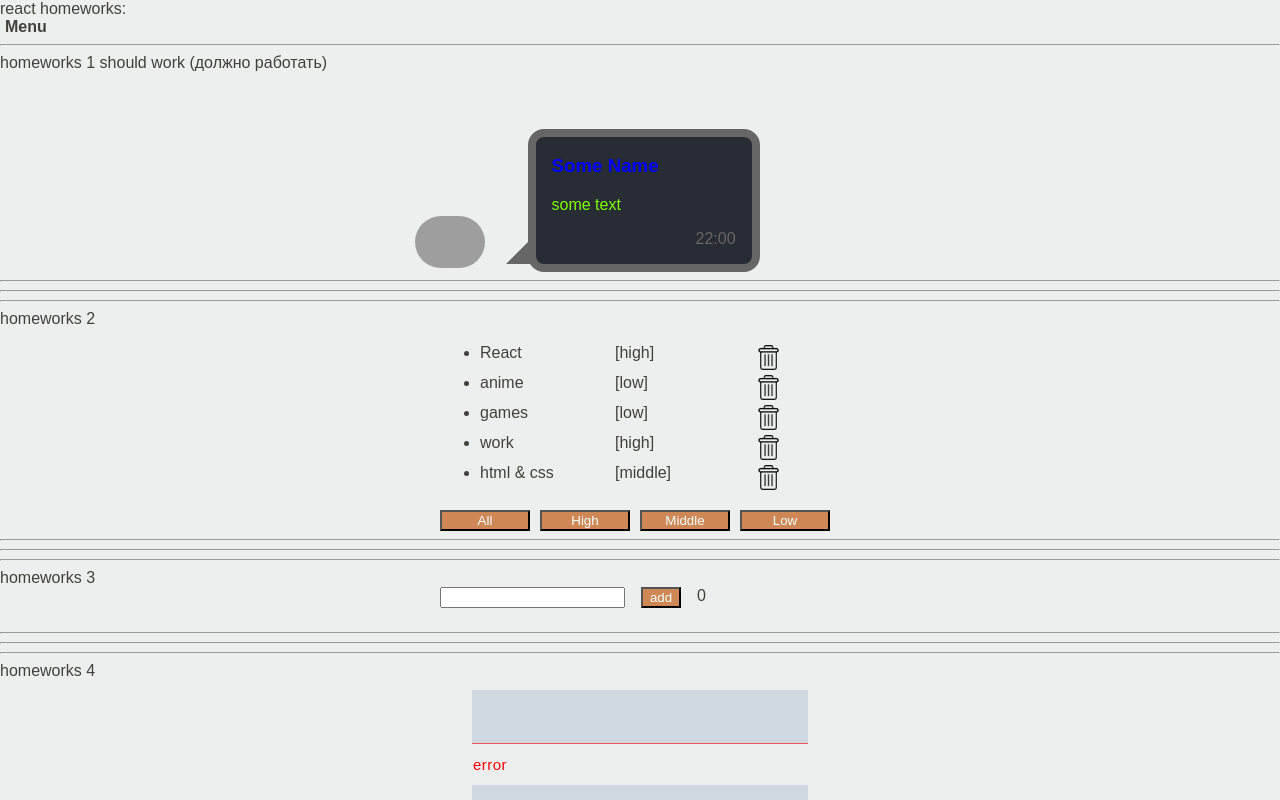
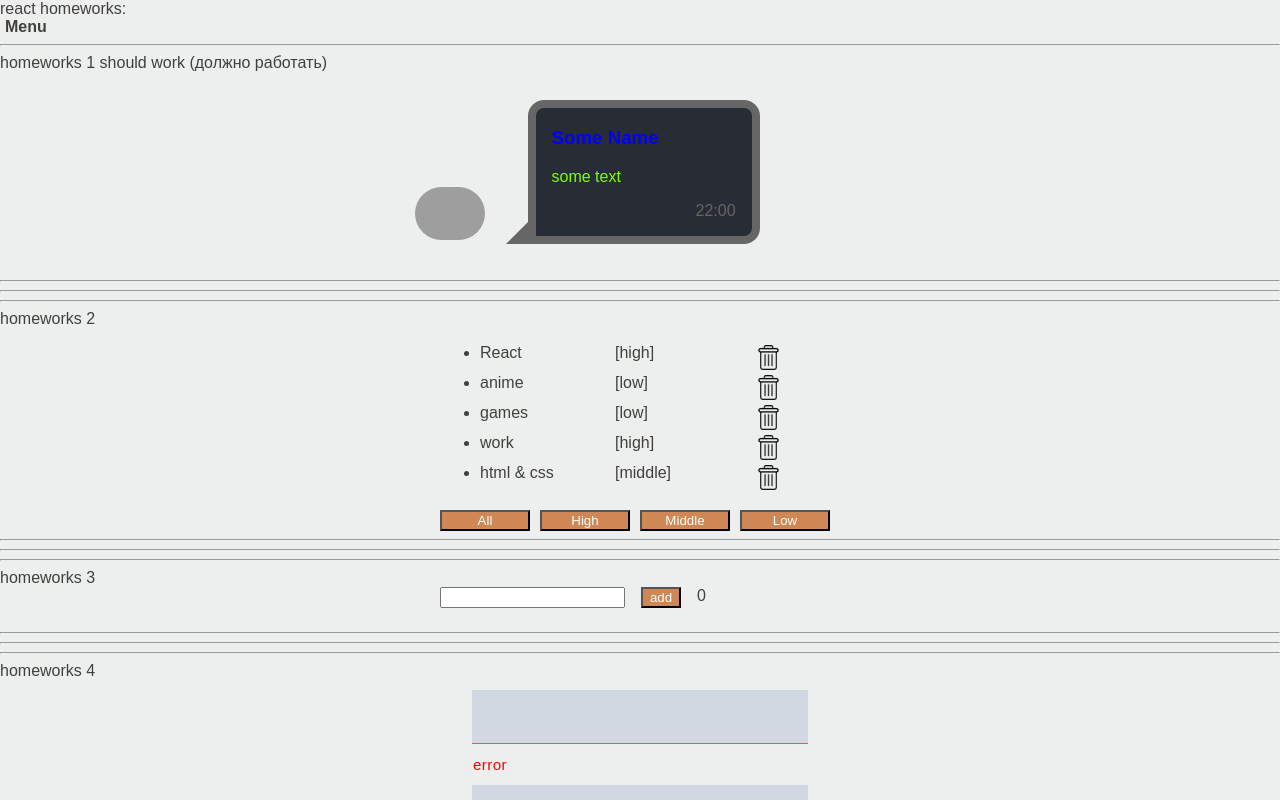
Before and after one commit to mr-Freeman-S/homework, a React (Create React App) app: page /#/pre-junior in a window 1280 px wide. Shown: the top 800 px of the page. Built offline with nearby package versions, Linux system fonts and the light colour scheme; grey boxes are pictures that could not be loaded.

Commit message:
refactor 1HM

```diff
--- a/src/p2-homeworks/h1/Message.module.css
+++ b/src/p2-homeworks/h1/Message.module.css
@@ -15,16 +15,16 @@ width: 70px;
     max-width: 200px;
     background-color: #282c34;
     border: 8px solid #666;
-    border-radius: 1em;
+    border-radius: 1em 1em 1em 0;
     padding-left: 1em;
 }
-.message:before {
+.message:before { /* не получилось добавить svg */
     content: ' ';
     position: absolute;
     width: 0;
     height: 0;
     left: -30px;
-    bottom: 0;
+    bottom: -8px;
     border: 15px solid transparent; border-right: 15px solid #666; border-bottom: 15px solid #666;
 }
 h3 {
--- a/src/p2-homeworks/h1/Message.tsx
+++ b/src/p2-homeworks/h1/Message.tsx
@@ -17,6 +17,13 @@ function Message(props: MessageType) {
                 <p>{props.message}</p>
                 <p className={styles.time}>{props.time}</p>
             </div>
+            <svg height="0" width="0">
+                <defs>
+                    <clipPath id="svgPath">
+                        <path fill="#FFFFFF" d="M10,10H0V0H0A10,10,0,0,0,10,10Z"/>
+                    </clipPath>
+                </defs>
+            </svg>
 
         </div>
     )
--- a/src/p2-homeworks/h5/pages/Error404.tsx
+++ b/src/p2-homeworks/h5/pages/Error404.tsx
@@ -3,7 +3,6 @@ import s from './Error.module.css'
 
 function Error404() {
     return (
-
         <div className={s.main}>
             <p>Page not found</p>
         </div>
```
